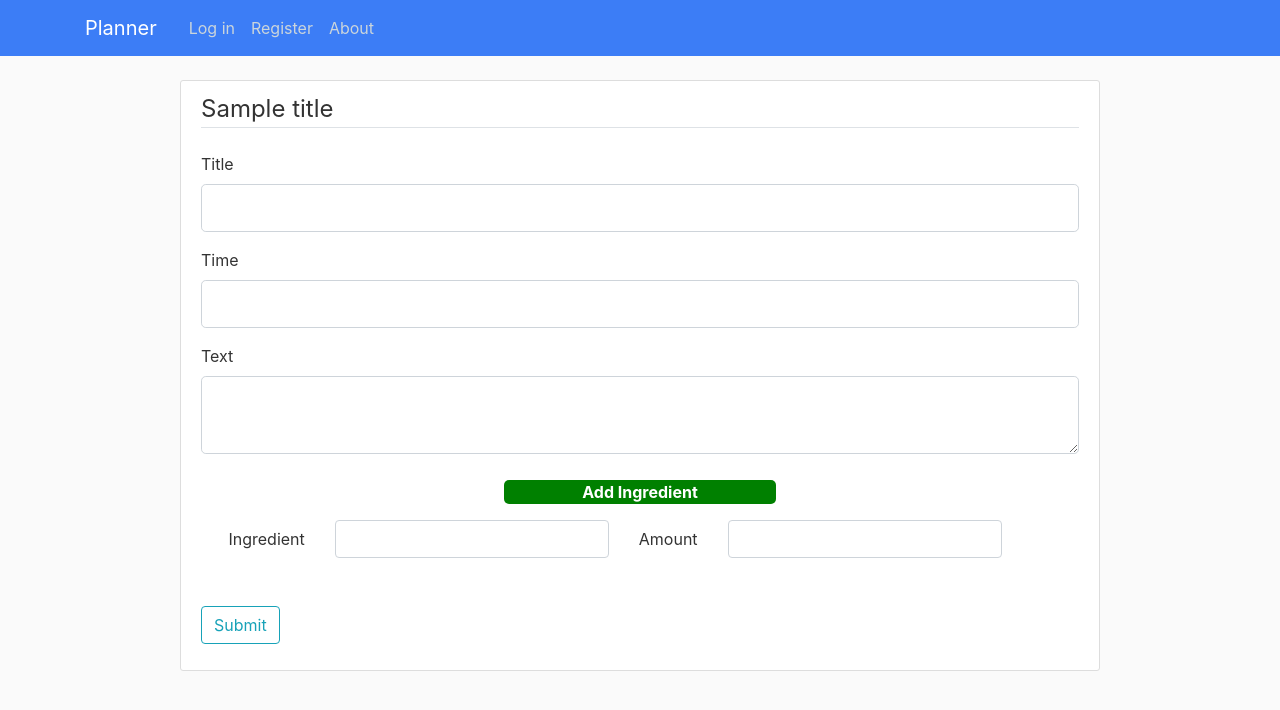
After one commit to pr0f37/shopping, a Python web app: template planner/templates/create_recipe.html in a window 1280 px wide. The commit adds this page. Shown: the top 710 px of the page. Run offline with Jinja, Linux system fonts and the light colour scheme; the template is opened without the code that fills it: most values are stand-ins (such as "Sample title", 1, 10 or a date in 2020); form fields are guessed from the names that the template uses; some libraries are stand-ins or nearby versions.

Commit message:
dynamic ingredients widget and update started

```diff
--- a/planner/models.py
+++ b/planner/models.py
@@ -1,6 +1,7 @@
 from planner import db, login_manager
 from datetime import datetime
 from flask_login import UserMixin
+
 
 @login_manager.user_loader
 def load_user(user_id):
--- a/planner/static/main.css
+++ b/planner/static/main.css
@@ -78,3 +78,60 @@ a.article-title:hover {
 .account-heading {
     font-size: 2.5rem;
 }
+
+.entry:not(:first-of-type)
+{
+    margin-top: 10px;
+}
+
+.glyphicon
+{
+    font-size: 20px;
+}
+
+.form-container{
+    padding:10px;
+    padding-bottom:25px;
+    margin:0 auto;
+    margin-top:20px;
+    width:50%;
+    border-radius:20px;
+    background-color: #ececec;
+  }
+
+  .add-one{
+    color:white;
+    background-color:rgb(0, 128, 0);
+    text-align:center;
+    font-weight:bolder;
+    cursor:pointer;
+    margin-top:10px;
+    box-align: center;
+    border-radius:5px;
+  }
+
+  .delete{
+    color:white;
+    background-color:rgb(231, 76, 60);
+    text-align:center;
+    margin-top:6px;
+    font-weight:700;
+    border-radius:5px;
+    min-width:20px;
+    cursor:pointer;
+  }
+
+  #singlebutton{
+    width:100%;
+    margin-top:20px;
+  }
+
+  .title{
+    text-align:center;
+    font-size:40px;
+    margin-bottom:40px;
+  }
+
+  .dynamic-element{
+    margin-bottom:0px;
+  }
--- /dev/null
+++ b/planner/templates/create_recipe.html
@@ -0,0 +1,138 @@
+{% extends "layout.html" %}
+{% block content %}
+    <div class="form-group dynamic-element" style="display:none">
+        <div class="row">
+            <div class="col-md"></div>
+            <!-- Replace these fields -->
+            <div class="form-group form-inline">
+                <label class="form-control-label" for="ingredient_name">Ingredient</label>
+                <div class="col-md"></div>
+                {% if form.ingredient_name.errors %}
+                    {{ form.ingredient_name(class="form-control is-invalid") }}
+                    <div class="invalid-feedback">
+                        {% for error in form.ingredient_name.errors %}
+                            <span>{{ error }}</span>
+                        {% endfor %}
+                    </div>
+                {% else %}
+                    {{ form.ingredient_name(class="form-control") }}
+                {% endif %}
+                <div class="col-md"></div>
+                <label class="form-control-label" for="ingredient_amount">Amount</label>
+                <div class="col-md"></div>
+                {% if form.ingredient_amount.errors %}
+                    {{ form.ingredient_amount(class="form-control is-invalid") }}
+                    <div class="invalid-feedback">
+                        {% for error in form.ingredient_amount.errors %}
+                            <span>{{ error }}</span>
+                        {% endfor %}
+                    </div>
+                {% else %}
+                    {{ form.ingredient_amount(class="form-control") }}
+                {% endif %}
+            </div>
+            <!-- End of fields-->
+            <div class="col-md-auto">
+                <p class="delete" onclick="console.log('click'); $(this).closest('.form-group').remove();">x</p>
+            </div>
+            <div class="col-md"></div>
+        </div>
+    </div>
+
+    <div class="content-section">
+        <form action="" method="post">
+            {{ form.hidden_tag() }}
+            <fieldset class="form-group">
+                <legend class="border-bottom mb-4">{{ title }}</legend>
+                <div class="form-group">
+                    {{ form.title.label(class="form-control-label") }}
+                    {% if form.title.errors %}
+                        {{ form.title(class="form-control form-control-lg is-invalid") }}
+                        <div class="invalid-feedback">
+                            {% for error in form.title.errors %}
+                                <span>{{ error }}</span>
+                            {% endfor %}
+                        </div>
+                    {% else %}
+                        {{ form.title(class="form-control form-control-lg") }}
+                    {% endif %}
+                </div>
+                <div class="form-group">
+                        {{ form.time.label(class="form-control-label") }}
+                        {% if form.time.errors %}
+                            {{ form.time(class="form-control form-control-lg is-invalid") }}
+                            <div class="invalid-feedback">
+                                {% for error in form.time.errors %}
+                                    <span>{{ error }}</span>
+                                {% endfor %}
+                            </div>
+                        {% else %}
+                            {{ form.time(class="form-control form-control-lg") }}
+                        {% endif %}
+                    </div>
+                <div class="form-group">
+                    {{ form.text.label(class="form-control-label") }}
+                    {% if form.text.errors %}
+                        {{ form.text(class="form-control form-control-lg is-invalid") }}
+                        <div class="invalid-feedback">
+                            {% for error in form.text.errors %}
+                                <span>{{ error }}</span>
+                            {% endfor %}
+                        </div>
+                    {% else %}
+                        {{ form.text(class="form-control form-control-lg") }}
+                    {% endif %}
+                </div>
+                <div class="form-group">
+                    <div class="row">
+                        <div class="col"></div>
+                        <div class="col">
+                                <p class="add-one" onclick="$('.dynamic-element').first().clone().appendTo('.dynamic-stuff').show();">Add Ingredient</p>
+                        </div>
+                        <div class="col"></div>
+                </div>
+                <div class="dynamic-stuff">
+                    <div class="row">
+                        <div class="col-md"></div>
+                        <div class="form-group form-inline">
+                            <label class="form-control-label" for="ingredient_name">Ingredient</label>
+                            <div class="col-md"></div>
+                            {% if form.ingredient_name.errors %}
+                                {{ form.ingredient_name(class="form-control is-invalid") }}
+                                <div class="invalid-feedback">
+                                    {% for error in form.ingredient_name.errors %}
+                                        <span>{{ error }}</span>
+                                    {% endfor %}
+                                </div>
+                            {% else %}
+                                {{ form.ingredient_name(class="form-control") }}
+                            {% endif %}
+                            <div class="col-md"></div>
+                            <label class="form-control-label" for="ingredient_amount">Amount</label>
+                            <div class="col-md"></div>
+                            {% if form.ingredient_amount.errors %}
+                                {{ form.ingredient_amount(class="form-control is-invalid") }}
+                                <div class="invalid-feedback">
+                                    {% for error in form.ingredient_amount.errors %}
+                                        <span>{{ error }}</span>
+                                    {% endfor %}
+                                </div>
+                            {% else %}
+                                {{ form.ingredient_amount(class="form-control") }}
+                            {% endif %}
+                        </div>
+                        <div class="col-md-auto">
+                            <p class="delete inactive"></p>
+                        </div>
+                        <div class="col-md"></div>
+                    </div>
+                <!-- Dynamic element will be cloned here -->
+                <!-- You can call clone function once if you want it to show it a first element-->
+                </div>
+            </fieldset>
+            <div class="form-group">
+                {{ form.submit(class="btn btn-outline-info") }}
+            </div>
+        </form>
+    </div>
+{% endblock content %}
--- a/planner/templates/layout.html
+++ b/planner/templates/layout.html
@@ -7,7 +7,6 @@
 
         <!-- Bootstrap CSS -->
         <link rel="stylesheet" href="https://maxcdn.bootstrapcdn.com/bootstrap/4.0.0/css/bootstrap.min.css" integrity="sha384-Gn5384xqQ1aoWXA+058RXPxPg6fy4IWvTNh0E263XmFcJlSAwiGgFAW/dAiS6JXm" crossorigin="anonymous">
-
         <link rel="stylesheet" type="text/css" href="{{ url_for('static', filename='main.css') }}">
         <title>Planer diety i zakupów{% if title %} - {{ title }}{% endif %}</title>
     </head>
@@ -20,22 +19,18 @@
                     <span class="navbar-toggler-icon"></span>
                 </button>
                 <div class="collapse navbar-collapse" id="navbarToggle">
-                    <div class="navbar-nav mr-auto">
+                    <div class="navbar-nav">
                     {% if current_user.is_authenticated %}
                         <a class="nav-item nav-link" href="{{ url_for('recipes') }}">Recipes</a>
                         <a class="nav-item nav-link" href="#">Calendar</a>
-                    {% endif %}
-                        <a class="nav-item nav-link" href="{{ url_for('about') }}">About</a>
-                    </div>
-                    <!-- Navbar Right Side -->
-                    <div class="navbar-nav">
-                    {% if current_user.is_authenticated %}
+                        <a class="nav-item nav-link" href="{{ url_for('new_recipe') }}">New Recipe</a>
                         <a class="nav-item nav-link" href="{{ url_for('account') }}">Account</a>
                         <a class="nav-item nav-link" href="{{ url_for('logout') }}">Log out</a>
                     {% else %}
                         <a class="nav-item nav-link" href="{{ url_for('login') }}">Log in</a>
                         <a class="nav-item nav-link" href="{{ url_for('register') }}">Register</a>
                     {% endif %}
+                        <a class="nav-item nav-link" href="{{ url_for('about') }}">About</a>
                     </div>
                 </div>
             </div>
@@ -43,6 +38,7 @@
         </header>
         <main role="main" class="container">
             <div class="row">
+                    <div class="col"></div>
                 <div class="col-md-10">
                     {% with messages = get_flashed_messages(with_categories=true) %}
                         {% if messages %}
@@ -55,14 +51,9 @@
                     {% endwith %}
                     {% block content %}{% endblock %}
                 </div>
-                <!-- <div class="col-md-2 list-group">
-                    <a href="{{ url_for('recipes') }}" class="list-group-item list-group-item-action">Recipes</a>
-                    <a href="#" class="list-group-item list-group-item-action disabled">Calendar</a>
-                </div> -->
+                <div class="col"></div>
             </div>
         </main>
-
-
         <!-- Optional JavaScript -->
         <!-- jQuery first, then Popper.js, then Bootstrap JS -->
         <script src="https://code.jquery.com/jquery-3.2.1.slim.min.js" integrity="sha384-KJ3o2DKtIkvYIK3UENzmM7KCkRr/rE9/Qpg6aAZGJwFDMVNA/GpGFF93hXpG5KkN" crossorigin="anonymous"></script>
```
Also changed, not shown: planner/forms.py (+16 -2 lines), planner/routes.py (+39 -71 lines), planner/templates/recipe.html (added, +22 -0 lines), planner/templates/recipes.html (+6 -1 lines).
